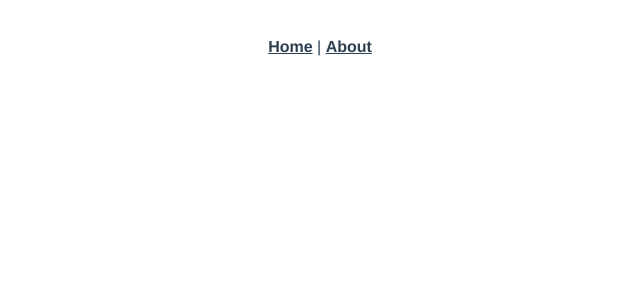
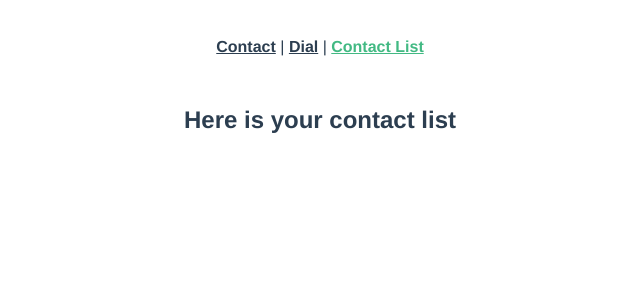
Before and after one commit to RyukiAkatsuki/VueJS-PhoneApp, a Vue app: page /#/contactlist in a window 1280 px wide. Before the commit this address had no page. Shown: the top 300 px of the page, without its empty margins (320-960 px from the left). Built offline with nearby package versions, Linux system fonts and the light colour scheme.

Commit message:
init test

```diff
--- a/src/App.vue
+++ b/src/App.vue
@@ -1,7 +1,8 @@
 <template>
   <nav>
-    <router-link to="/">Home</router-link> |
-    <router-link to="/about">About</router-link>
+    <router-link to="/">Contact</router-link> |
+    <router-link to="/dial">Dial</router-link> |
+    <router-link to="/contactlist">Contact List</router-link>
   </nav>
   <router-view/>
 </template>
--- a/src/router/index.js
+++ b/src/router/index.js
@@ -1,5 +1,5 @@
 import { createRouter, createWebHashHistory } from 'vue-router'
-import HomeView from '../views/HomeView.vue'
+import HomeView from '../views/ContactView.vue'
 
 const routes = [
   {
@@ -8,12 +8,17 @@ const routes = [
     component: HomeView
   },
   {
-    path: '/about',
-    name: 'about',
+    path: '/dial',
+    name: 'dial',
     // route level code-splitting
     // this generates a separate chunk (about.[hash].js) for this route
     // which is lazy-loaded when the route is visited.
-    component: () => import(/* webpackChunkName: "about" */ '../views/AboutView.vue')
+    component: () => import(/* webpackChunkName: "about" */ '../views/DialView.vue')
+  },
+  {
+    path: '/contactlist',
+    name: 'contactlist',
+    component: () => import(/* webpackChunkName: "about" */ '../views/ContactListView.vue')
   }
 ]
 
--- a/src/views/AboutView.vue
+++ /dev/null
@@ -1,5 +0,0 @@
-<template>
-  <div class="about">
-    <h1>This is an about page</h1>
-  </div>
-</template>
--- /dev/null
+++ b/src/views/ContactListView.vue
@@ -0,0 +1,13 @@
+<template>
+    <div>
+        <h2>Here is your contact list</h2>
+    </div>
+</template>
+<script>
+export default {
+
+}
+</script>
+<style scoped>
+
+</style>
--- a/src/views/HomeView.vue
+++ b/src/views/ContactView.vue
@@ -16,3 +16,6 @@ export default {
   }
 }
 </script>
+<style scoped>
+
+</style>
--- /dev/null
+++ b/src/views/DialView.vue
@@ -0,0 +1,13 @@
+<template>
+  <div>
+    <h2>Dial your number</h2>
+  </div>
+</template>
+<script>
+export default {
+
+}
+</script>
+<style scoped>
+
+</style>
```
Also changed, not shown: src/components/Contact.vue (added, +13 -0 lines), src/components/FormContact.vue (added, +18 -0 lines).
